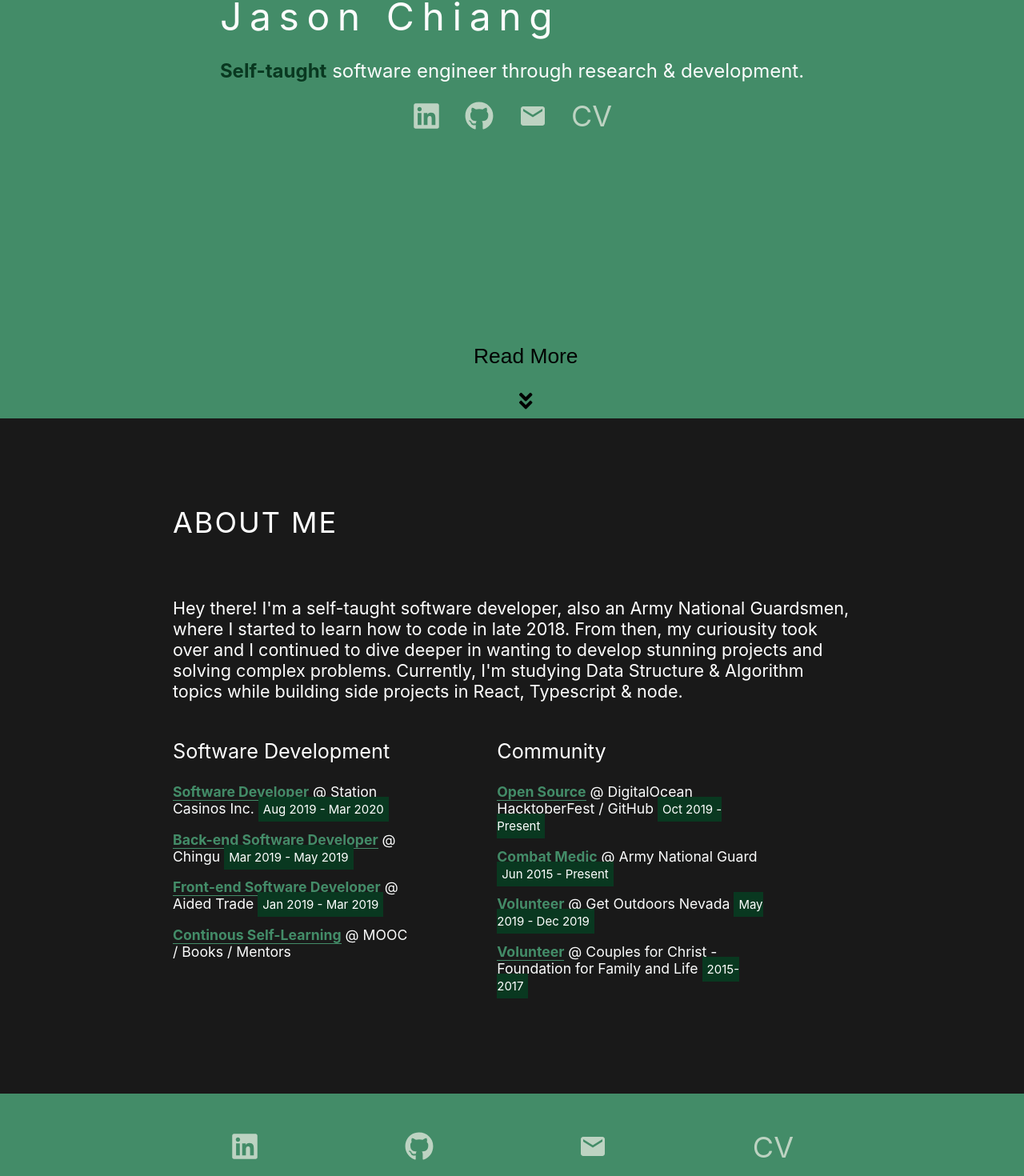
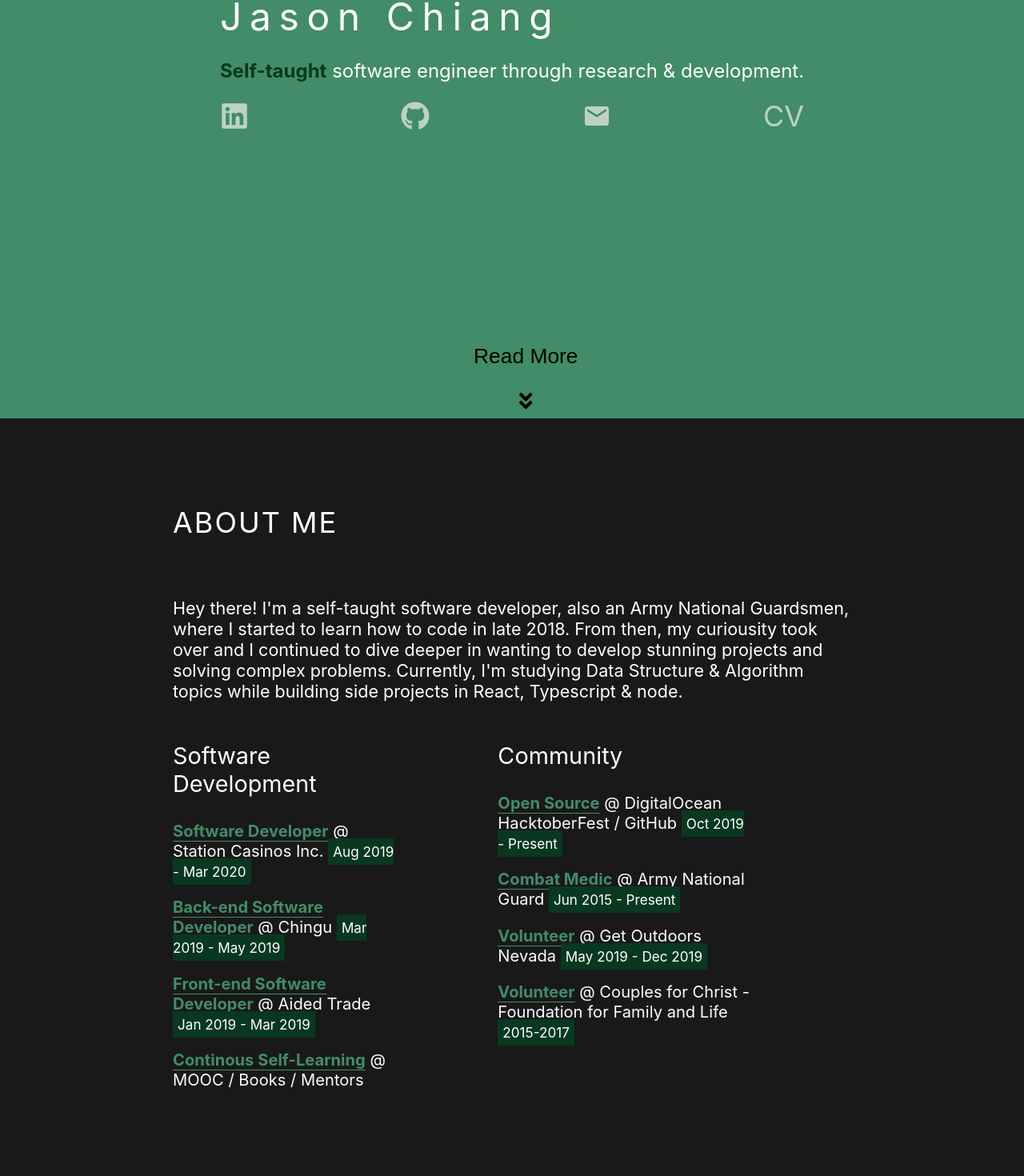
Before and after one commit to Jc7j/personal-website-v2, a React (Create React App) app: page / in a window 1280 px wide. Shown: the part 277-1747 px from the top of the page at 80% size. Built offline with nearby package versions, Linux system fonts and the light colour scheme.

Commit message:
Changed names to its specific component

```diff
--- a/src/pages/About.tsx
+++ b/src/pages/About.tsx
@@ -28,7 +28,7 @@ const About = () => {
           Currently, I'm studying Data Structure & Algorithm topics while
           building side projects in React, Typescript & node.
         </p>
-        <div className="listContainer">
+        <div className="aboutListContainer">
           <span>
             <p>Software Development</p>
             {renderListText(
--- a/src/pages/Footer.tsx
+++ b/src/pages/Footer.tsx
@@ -7,7 +7,7 @@ import '../styles/Footer.css';
 const Footer = () => {
   return (
     <div className="footerContainer">
-      <div className="linksContainer">
+      <div className="footerLinksContainer">
         <IconLink
           icon="linkedin"
           href="https://www.linkedin.com/in/jasonchiangjc7j/"
--- a/src/styles/About.css
+++ b/src/styles/About.css
@@ -28,23 +28,30 @@
   }
 }
 
-.listContainer {
-  font-size: 0.7em;
+.aboutListContainer {
+  font-size: 0.8em;
   display: flex;
 }
 
-.listContainer > span {
+.aboutListContainer > span {
   margin-right: 5em;
 }
 
 @media (max-width: 425px) {
-  .listContainer > span {
+  .aboutListContainer > span:first-child {
+    border-right: none;
+    border-bottom: 1px solid #bdd3c2;
+  }
+}
+
+@media (max-width: 425px) {
+  .aboutListContainer > span {
     margin-right: 0;
   }
 }
 
 @media (max-width: 425px) {
-  .listContainer {
+  .aboutListContainer {
     flex-direction: column;
     font-size: 0.6em;
   }
--- a/src/styles/Footer.css
+++ b/src/styles/Footer.css
@@ -9,7 +9,7 @@
   }
 }
 
-.linksContainer {
+.footerLinksContainer {
   margin: 0 20em;
   display: flex;
   justify-content: space-between;
@@ -17,7 +17,7 @@
 }
 
 @media (max-width: 425px) {
-  .linksContainer {
+  .footerLinksContainer {
     margin: 0 2em;
   }
 }
```
